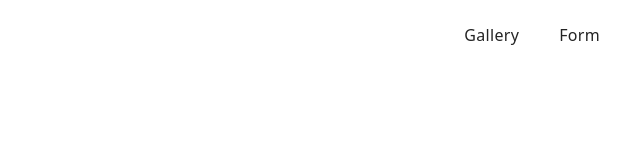
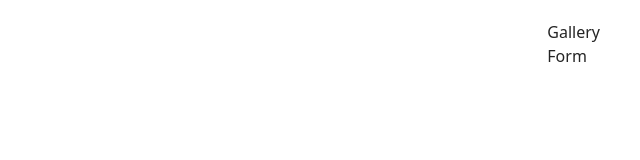
Before and after one commit to Vika0605-av/goit-js-hw-09, a website built with Vite: page src/index.html in a window 1280 px wide. Shown: the whole page, without its empty margins (640-1280 px from the left). Built offline with nearby package versions, Linux system fonts and the light colour scheme.

Commit message:
save changes

```diff
--- a/package.json
+++ b/package.json
@@ -5,7 +5,7 @@
   "type": "module",
   "scripts": {
     "dev": "vite",
-    "build": "vite build --base=/vanilla-app-template/",
+    "build": "goit-js-hw-09",
     "preview": "vite preview"
   },
   "devDependencies": {
--- a/src/1-gallery.html
+++ b/src/1-gallery.html
@@ -24,6 +24,7 @@
       </div>
     </main>
   <ul class="gallery"></ul>
-    <script type="module" src="/src/js/1-gallery.js"></script>
+    <!--<script type="module" src="/src/js/1-gallery.js"></script>-->
+    <script type="module" src="./js/1-gallery.js"></script>
   </body>
 </html>
--- a/src/index.html
+++ b/src/index.html
@@ -16,14 +16,18 @@
           <use href="./img/logo.svg"></use>
         </svg>
       </a>
-      <ul class="nav-list">
+      <ul>
+   <li><a href="./1-gallery.html">Gallery</a></li>
+   <li><a href="./2-form.html">Form</a></li>
+  </ul>
+      <!--<ul class="nav-list">
         <li class="nav-item">
           <a class="nav-link {=$highlight-act}" href="./1-gallery.html">Gallery</a>
         </li>
         <li class="nav-item">
           <a class="nav-link {=$highlight-curr}" href="./2-portfolio.html">Form</a>
         </li>
-      </ul>
+      </ul> -->
     </nav>
   </div>
 </header>
--- a/vite-project/package.json
+++ b/vite-project/package.json
@@ -5,7 +5,7 @@
   "type": "module",
   "scripts": {
     "dev": "vite",
-    "build": "vite build",
+    "build": "goit-js-hw-09",
     "preview": "vite preview"
   },
   "devDependencies": {
```
